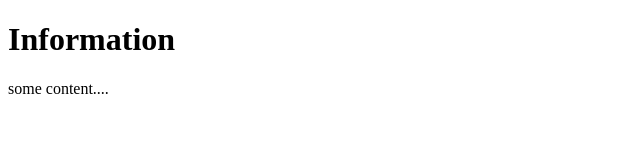
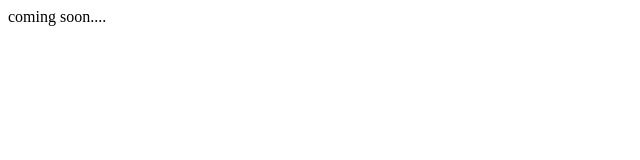
Before and after one commit to Michael-Ertl/Michael-Ertl.github.io, a plain HTML site: page index.html in a window 1280 px wide. Shown: the whole page, without its empty margins (0-640 px from the left). Drawn offline with Linux system fonts and the light colour scheme.

Commit message:
Update index.html

```diff
--- a/index.html
+++ b/index.html
@@ -4,8 +4,7 @@
   <meta charset="UTF-8">
   <title>Michael Matthias Ertl</title>
 </head>
-<body>
-  <h1>Information</h1>
-  <p>some content....</p>
+<body|
+  <p>coming soon....</p>
 </body>
 </html>
```
